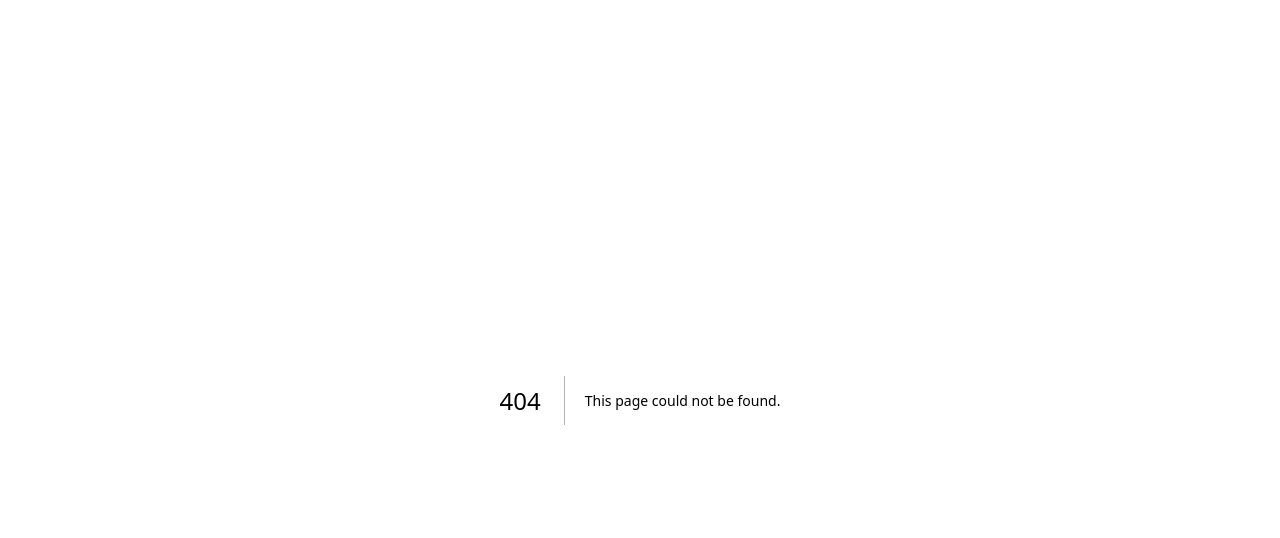
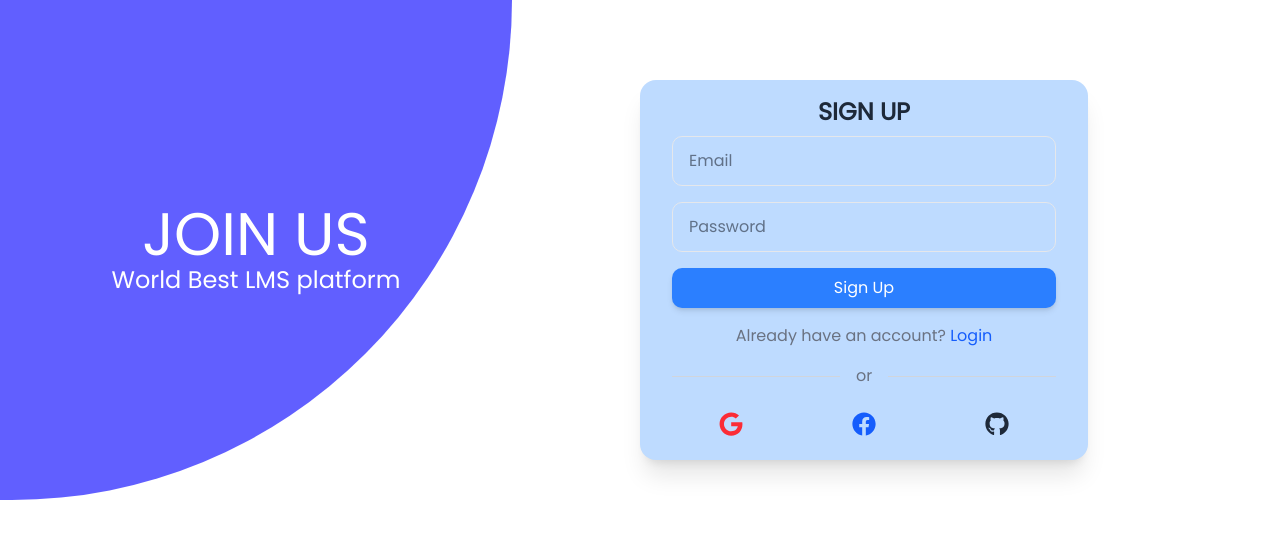
Before and after one commit to siammahamud/Edu-Sphere, a Next.js app: page /register in a window 1280 px wide. Before the commit this address had no page. Shown: the top 538 px of the page. Built offline with nearby package versions, Linux system fonts and the light colour scheme.

Commit message:
signup and signin page crated

```diff
--- a/package.json
+++ b/package.json
@@ -26,6 +26,7 @@
     "clsx": "^2.1.1",
     "date-fns": "^4.1.0",
     "embla-carousel-react": "^8.5.2",
+    "framer-motion": "^12.5.0",
     "lucide-react": "^0.479.0",
     "mongoose": "^8.12.1",
     "next": "15.2.2",
--- /dev/null
+++ b/src/app/(auth)/login/page.tsx
@@ -0,0 +1,84 @@
+"use client";
+import React from "react";
+import { useState } from "react";
+import { motion } from "framer-motion";
+import { FaGoogle, FaFacebook, FaGithub } from "react-icons/fa";
+
+const SignIn: React.FC = () => {
+  const [email, setEmail] = useState("");
+  const [password, setPassword] = useState("");
+  return (
+    <div className="flex w-[100vw] bg-gray-200 min-h-screen items-center justify-center p-6  overflow-hidden">
+      {/* Animated background shape */}
+      <div className="flex h-[80vh] w-[700px] shadow-xl relative">
+
+
+        <div className="bg-red-500 text-white flex justify-center items-center h-full w-[50%] rounded-tl-xl rounded-bl-xl">
+          <div className="flex gap-2 flex-col justify-center items-center">
+            <h1 className="text-4xl font-bold ">Wellcome</h1>
+            <p className="text-center text-gray-300">
+              Please enter your email and <br />
+              password to login
+            </p>
+          </div>
+        </div>
+        {/* Signup/Login form */}
+        <motion.div
+          className="max-w-md w-[50%] py-4 px-8  rounded-tr-xl rounded-br-xl  bg-blue-200"
+          initial={{ opacity: 0, y: 50 }}
+          animate={{ opacity: 1, y: 0 }}
+          transition={{ duration: 0.5 }}
+        >
+          <h2 className="text-2xl font-bold text-center text-gray-800 my-5">
+            LOGIN
+          </h2>
+
+          <form className="space-y-4">
+            <input
+              type="email"
+              placeholder="Email"
+              value={email}
+              onChange={(e) => setEmail(e.target.value)}
+              className="bg-white w-full px-4 py-3 border rounded-lg focus:ring-2 focus:ring-blue-500 focus:outline-none"
+            />
+            <input
+              type="password"
+              placeholder="Password"
+              value={password}
+              onChange={(e) => setPassword(e.target.value)}
+              className="bg-white w-full px-4 py-3 border rounded-lg focus:ring-2 focus:ring-blue-500 focus:outline-none"
+            />
+            <button className="btn-primary w-full ">Log In</button>
+          </form>
+          <p className="text-center text-gray-500 mt-4">
+            Don't have an account.
+            <button className="text-blue-600 hover:underline px-5">
+              Sign Up
+            </button>
+          </p>
+
+          {/* Social login options */}
+          <div className="flex items-center my-2 ">
+            <div className="flex-grow border-t border-gray-800"></div>
+            <span className="mx-4 text-gray-500">or</span>
+            <div className="flex-grow border-t border-gray-800"></div>
+          </div>
+
+          <div className="flex gap-4 justify-center mt-2 text-2xl">
+            <button className="p-2 cursor-pointer flex-grow bg-blue-200 hover:bg-blue-400 rounded-full flex justify-center items-center">
+              <FaGoogle className="text-red-500" />
+            </button>
+            <button className="p-2 cursor-pointer flex-grow bg-blue-200 hover:bg-blue-400 rounded-full flex justify-center items-center">
+              <FaFacebook className="text-blue-600" />
+            </button>
+            <button className="p-2 cursor-pointer flex-grow bg-blue-200 hover:bg-blue-400 rounded-full flex justify-center items-center">
+              <FaGithub className="text-gray-800" />
+            </button>
+          </div>
+        </motion.div>
+      </div>
+    </div>
+  );
+};
+
+export default SignIn;
--- /dev/null
+++ b/src/app/(auth)/register/page.tsx
@@ -0,0 +1,95 @@
+"use client";
+import { useState } from "react";
+import { motion } from "framer-motion";
+import { FaGoogle, FaFacebook, FaGithub } from "react-icons/fa";
+
+export default function Signup() {
+  const [email, setEmail] = useState("");
+  const [password, setPassword] = useState("");
+  const [isLoginClicked, setIsLoginClicked] = useState(false);
+
+  return (
+    <div className=" flex min-h-screen items-center justify-center p-6 relative overflow-hidden">
+      {/* Animated background shape */}
+      <motion.div
+        className="size-[500px] absolute bg-indigo-500"
+        initial={{ borderRadius: "500px 0 0 0", top: 0, left: 0 }}
+        animate={{
+          borderRadius: isLoginClicked ? "500px 0 0 0" : "0 0 500px 0",
+          scaleX: isLoginClicked ? 3 : 1,
+          width:"40%",
+          top: isLoginClicked ? "55%" : "0%",
+          left: isLoginClicked ? "82%" : "0%",
+          translateX: isLoginClicked ? "-50%" : "0%",
+          translateY: isLoginClicked ? "-50%" : "0%",
+        }}
+        transition={{ duration: 2, ease: "easeInOut" }}
+      >
+        <div className="text-white w-full h-full flex flex-col justify-center items-center">
+          <h2 className="text-6xl">JOIN US</h2>
+          <p className="text-2xl">World Best LMS platform</p>
+        </div>
+      </motion.div>
+
+      {/* Signup/Login form */}
+      <motion.div
+        className="max-w-md w-full py-4 px-8 bg-blue-200 shadow-xl rounded-2xl absolute top-[10%] right-[15%]"
+        initial={{ opacity: 0, y: 50 }}
+        animate={{ opacity: 1, y: 0 }}
+        transition={{ duration: 0.5 }}
+      >
+        <h2 className="text-2xl font-bold text-center text-gray-800 mb-2">
+          {isLoginClicked ? "LOGIN" : "SIGN UP"}
+        </h2>
+
+        <form className="space-y-4">
+          <input
+            type="email"
+            placeholder="Email"
+            value={email}
+            onChange={(e) => setEmail(e.target.value)}
+            className="w-full px-4 py-3 border rounded-lg focus:ring-2 focus:ring-blue-500 focus:outline-none"
+          />
+          <input
+            type="password"
+            placeholder="Password"
+            value={password}
+            onChange={(e) => setPassword(e.target.value)}
+            className="w-full px-4 py-3 border rounded-lg focus:ring-2 focus:ring-blue-500 focus:outline-none"
+          />
+          <button className="btn-primary w-full ">
+            {isLoginClicked ? "Login" : "Sign Up"}
+          </button>
+        </form>
+        <p className="text-center text-gray-500 mt-4">
+          {isLoginClicked ? "Don't have an account?" : "Already have an account?"}{" "}
+          <button
+            onClick={() => setIsLoginClicked(!isLoginClicked)}
+            className="text-blue-600 hover:underline"
+          >
+            {isLoginClicked ? "Sign Up" : "Login"}
+          </button>
+        </p>
+
+        {/* Social login options */}
+        <div className="flex items-center my-4 ">
+          <div className="flex-grow border-t border-gray-300"></div>
+          <span className="mx-4 text-gray-500">or</span>
+          <div className="flex-grow border-t border-gray-300"></div>
+        </div>
+
+        <div className="flex gap-4 justify-center mt-4 text-2xl">
+          <button className="p-2 cursor-pointer flex-grow bg-blue-200 hover:bg-blue-400 rounded-full flex justify-center items-center">
+            <FaGoogle className="text-red-500" />
+          </button>
+          <button className="p-2 cursor-pointer flex-grow bg-blue-200 hover:bg-blue-400 rounded-full flex justify-center items-center">
+            <FaFacebook className="text-blue-600" />
+          </button>
+          <button className="p-2 cursor-pointer flex-grow bg-blue-200 hover:bg-blue-400 rounded-full flex justify-center items-center">
+            <FaGithub className="text-gray-800" />
+          </button>
+        </div>
+      </motion.div>
+    </div>
+  );
+}
--- a/src/app/globals.css
+++ b/src/app/globals.css
@@ -130,3 +130,15 @@
     @apply bg-background text-foreground;
   }
 }
+
+@layer utilities {
+  .btn-primary {
+    @apply px-4 py-2 bg-blue-500 text-white rounded-lg shadow-md hover:bg-blue-600 transition;
+  }
+  .div-signup {
+    @apply  rounded-br-[500px]  top-0 left-0
+  }
+  .div-signin {
+    @apply   rounded-tl-[500px] bottom-0 right-0
+  }
+}
```
Also changed, not shown: public/assets/images/Sign up-amico.svg (added), 1 other file (tests, documents, lock files or other folders).
